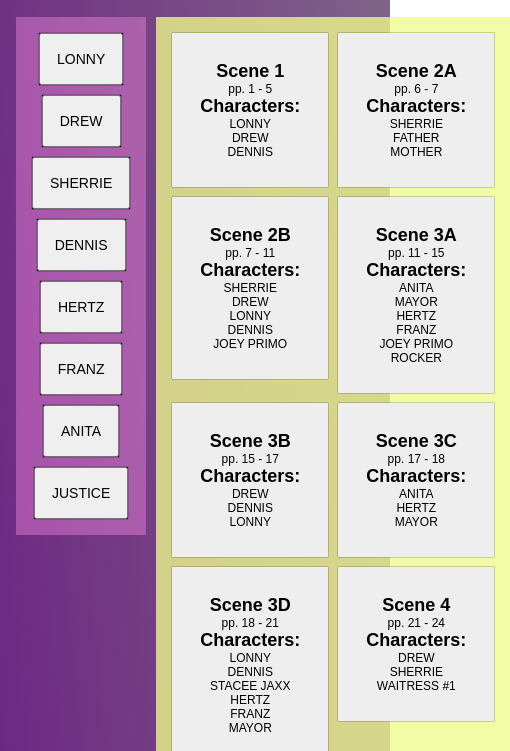
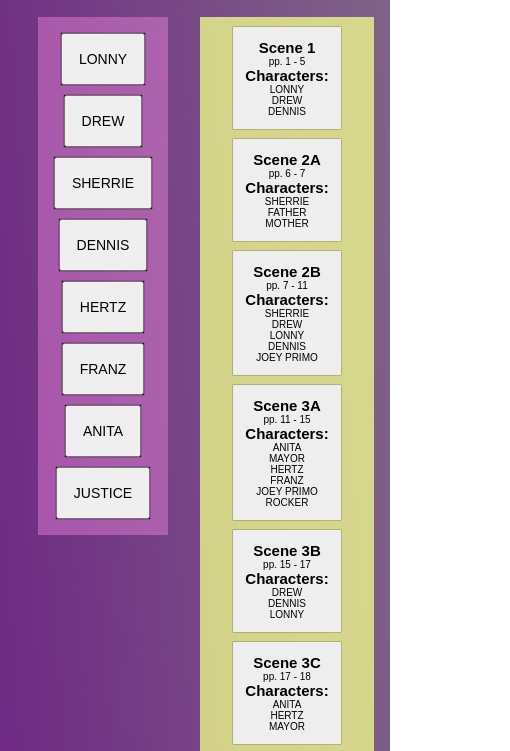
Before and after one commit to PeteShine1/Stage-Management-App, a plain HTML site: page index.html in a window 390 px wide. Shown: the part 87-838 px from the top of the page, 510 px wide, since content can reach past the window. Drawn offline with Linux system fonts and the light colour scheme.

Commit message:
Update-Query-for-Small-Phone
Site was broken for phones under 500px in width. Altered the media query to solve this issue.

```diff
--- a/query.css
+++ b/query.css
@@ -157,7 +157,7 @@
   }
 
   .grid--cols-3 {
-    grid-template-columns: repeat(2, 1fr);
+    grid-template-columns: 1fr;
   }
 
   .grid--cols-2a {
@@ -186,11 +186,12 @@
   }
 
   .section-scenes {
-    padding: 1.6rem;
+    padding: 1rem;
     margin-bottom: 3.8rem;
   }
 
   .scene {
-    padding: 2.8rem;
+    font-size: 1rem;
+    padding: 1.2rem;
   }
 }
```
